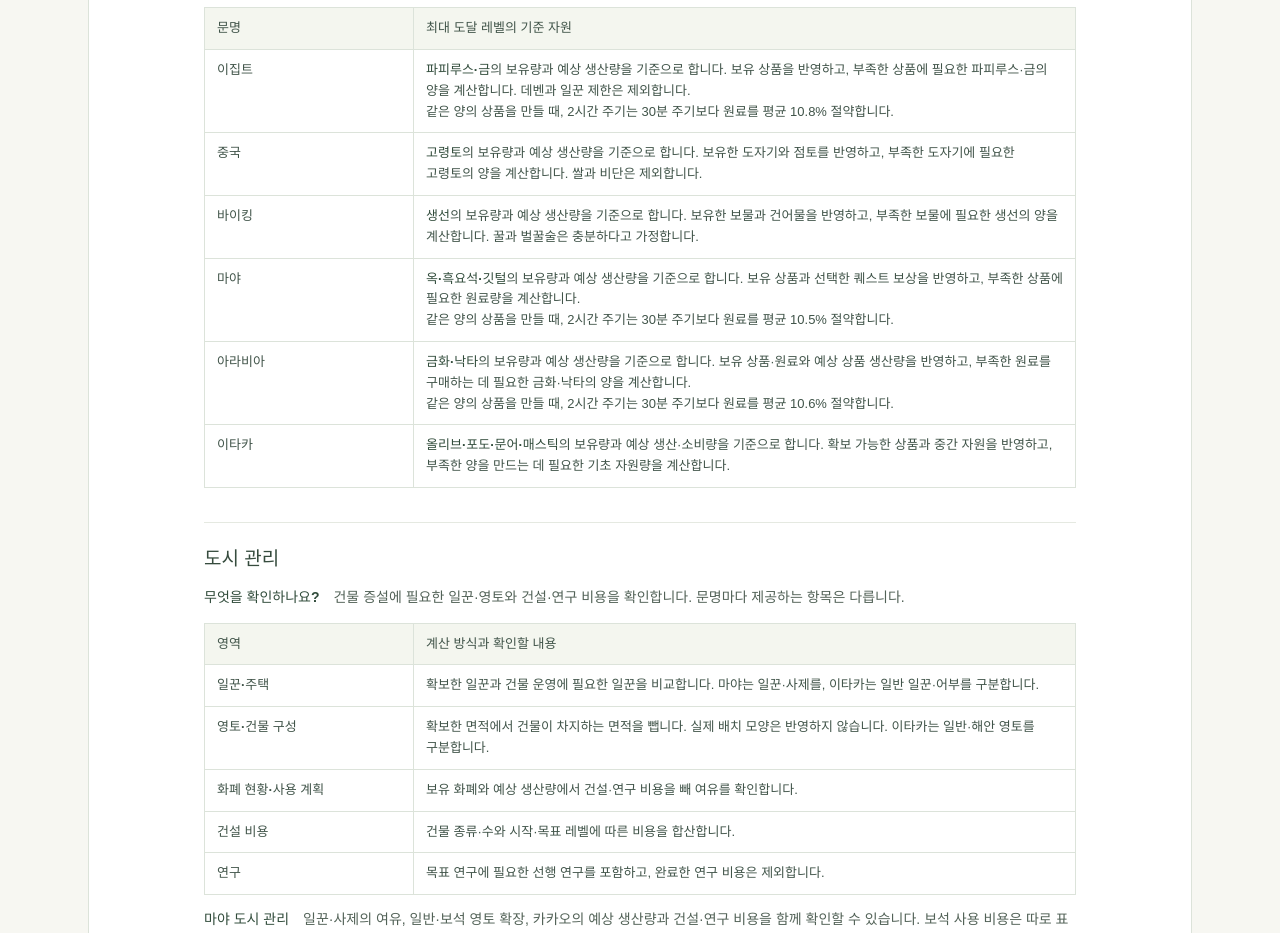
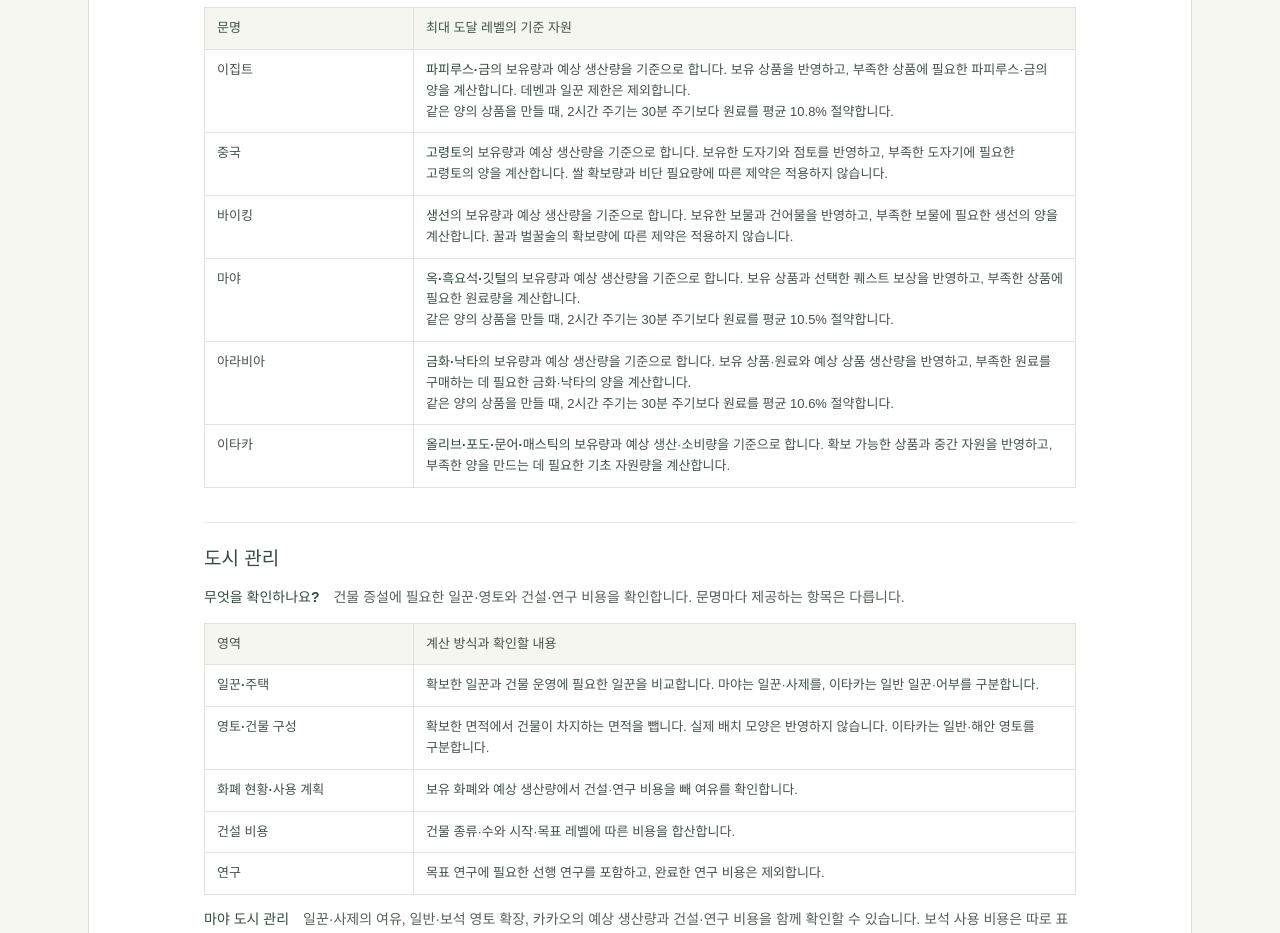
Before and after one commit to M-ule/Civilization-Simulator, a plain HTML site: page index.html in a window 1280 px wide. Shown: the part 3860-4793 px from the top of the page. Drawn offline with Linux system fonts and the light colour scheme.

Commit message:
중국과 바이킹의 최대 도달 레벨 제약 안내 통일

```diff
--- a/index.html
+++ b/index.html
@@ -157,11 +157,11 @@
 </tr>
 <tr role="row" class="even">
 <th scope="row" role="rowheader">중국</th>
-<td role="cell"><strong>고령토</strong>의 보유량과 예상 생산량을 기준으로 합니다. 보유한 도자기와 점토를 반영하고, 부족한 도자기에 필요한 고령토의 양을 계산합니다. 쌀과 비단은 제외합니다.</td>
+<td role="cell"><strong>고령토</strong>의 보유량과 예상 생산량을 기준으로 합니다. 보유한 도자기와 점토를 반영하고, 부족한 도자기에 필요한 고령토의 양을 계산합니다. 쌀 확보량과 비단 필요량에 따른 제약은 적용하지 않습니다.</td>
 </tr>
 <tr role="row" class="odd">
 <th scope="row" role="rowheader">바이킹</th>
-<td role="cell"><strong>생선</strong>의 보유량과 예상 생산량을 기준으로 합니다. 보유한 보물과 건어물을 반영하고, 부족한 보물에 필요한 생선의 양을 계산합니다. 꿀과 벌꿀술은 충분하다고 가정합니다.</td>
+<td role="cell"><strong>생선</strong>의 보유량과 예상 생산량을 기준으로 합니다. 보유한 보물과 건어물을 반영하고, 부족한 보물에 필요한 생선의 양을 계산합니다. 꿀과 벌꿀술의 확보량에 따른 제약은 적용하지 않습니다.</td>
 </tr>
 <tr role="row" class="even">
 <th scope="row" role="rowheader">마야</th>
```
